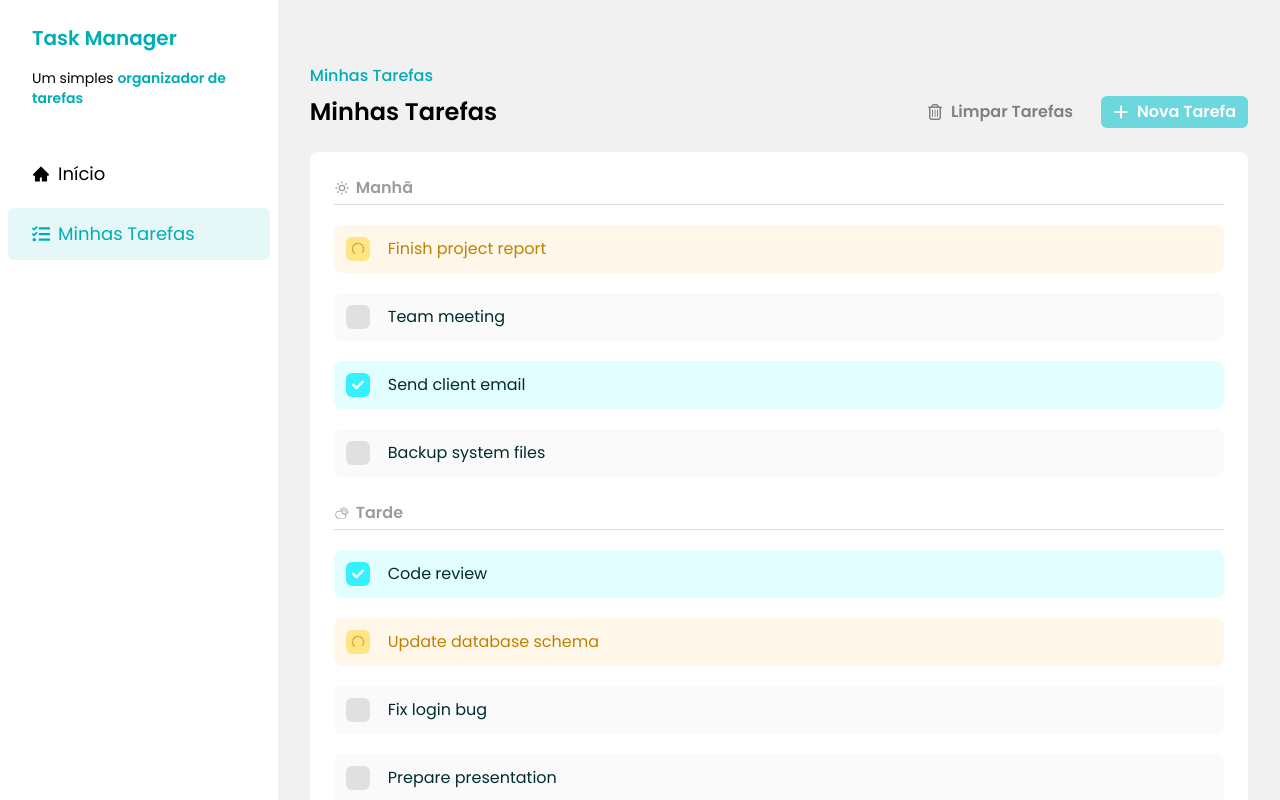
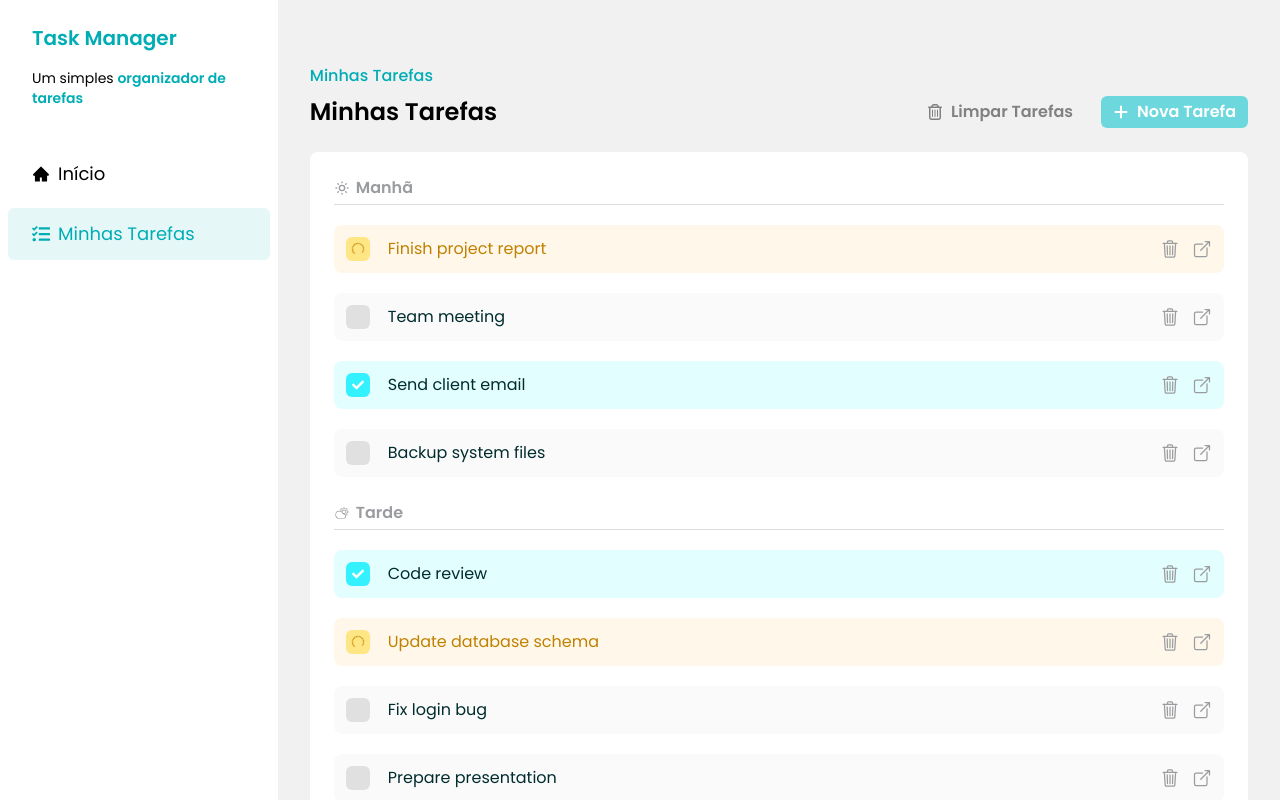
Before and after one commit to nicolasandreos/Task-Manager-React, a React (Vite) app: page / in a window 1280 px wide. Shown: the top 800 px of the page. Built offline with nearby package versions, Linux system fonts and the light colour scheme.

Commit message:
feat: tash icon for deleting tasks

```diff
--- a/src/_components/TaskItem.jsx
+++ b/src/_components/TaskItem.jsx
@@ -1,6 +1,6 @@
 import Checkbox from "./Checkbox";
 
-const TaskItem = ({ task, onChangeCheckboxTask }) => {
+const TaskItem = ({ task, onChangeCheckboxTask, children }) => {
   const getVariantType = () => {
     switch (task.status) {
       case "done":
@@ -14,11 +14,14 @@ const TaskItem = ({ task, onChangeCheckboxTask }) => {
 
   return (
     <div
-      className={`flex items-center gap-4.5 rounded-lg p-3 ${getVariantType()}`}
+      className={`flex w-full items-center justify-between rounded-lg p-3 ${getVariantType()}`}
     >
-      <Checkbox task={task} onChangeCheckboxTask={onChangeCheckboxTask} />
+      <div className={`flex gap-4.5`}>
+        <Checkbox task={task} onChangeCheckboxTask={onChangeCheckboxTask} />
 
-      <p className="">{task.title}</p>
+        <p className="">{task.title}</p>
+      </div>
+      <div className="flex gap-3 text-xl text-[#9A9C9F]">{children}</div>
     </div>
   );
 };
--- a/src/_components/TaskSection.jsx
+++ b/src/_components/TaskSection.jsx
@@ -1,6 +1,13 @@
 import TaskItem from "./TaskItem";
+import { IoOpenOutline } from "react-icons/io5";
+import { IoTrashOutline } from "react-icons/io5";
 
-const TaskSection = ({ children, tasks, onChangeCheckboxTask }) => {
+const TaskSection = ({
+  children,
+  tasks,
+  onChangeCheckboxTask,
+  handleDeleteTask,
+}) => {
   return (
     <div className="flex flex-col gap-5">
       <div className="flex items-center gap-1.5 border-b border-[#dddddd] pb-1 font-semibold text-[#9A9C9F]">
@@ -8,7 +15,13 @@ const TaskSection = ({ children, tasks, onChangeCheckboxTask }) => {
       </div>
       {tasks.map((task) => {
         return (
-          <TaskItem onChangeCheckboxTask={onChangeCheckboxTask} task={task} />
+          <TaskItem onChangeCheckboxTask={onChangeCheckboxTask} task={task}>
+            <IoTrashOutline
+              onClick={() => handleDeleteTask(task.id)}
+              className="transition-all duration-200 hover:text-red-300"
+            />
+            <IoOpenOutline />
+          </TaskItem>
         );
       })}
     </div>
--- a/src/_components/Tasks.jsx
+++ b/src/_components/Tasks.jsx
@@ -28,6 +28,12 @@ const Tasks = () => {
     setTasks(newTasks);
   };
 
+  const handleDeleteTask = (taskId) => {
+    const newTasks = tasks.filter((task) => task.id !== taskId);
+    setTasks(newTasks);
+    toast.warning("Event start time cannot be earlier than 8am");
+  };
+
   const morningTasks = tasks.filter((task) => task.period === "morning");
   const eveningTasks = tasks.filter((task) => task.period === "evening");
   const nightTasks = tasks.filter((task) => task.period === "night");
@@ -35,6 +41,7 @@ const Tasks = () => {
   return (
     <div className="w-full space-y-6 rounded-lg bg-white p-6">
       <TaskSection
+        handleDeleteTask={handleDeleteTask}
         onChangeCheckboxTask={onChangeCheckboxTask}
         tasks={morningTasks}
       >
@@ -42,6 +49,7 @@ const Tasks = () => {
         Manhã
       </TaskSection>
       <TaskSection
+        handleDeleteTask={handleDeleteTask}
         onChangeCheckboxTask={onChangeCheckboxTask}
         tasks={eveningTasks}
       >
@@ -49,6 +57,7 @@ const Tasks = () => {
         Tarde
       </TaskSection>
       <TaskSection
+        handleDeleteTask={handleDeleteTask}
         onChangeCheckboxTask={onChangeCheckboxTask}
         tasks={nightTasks}
       >
```
